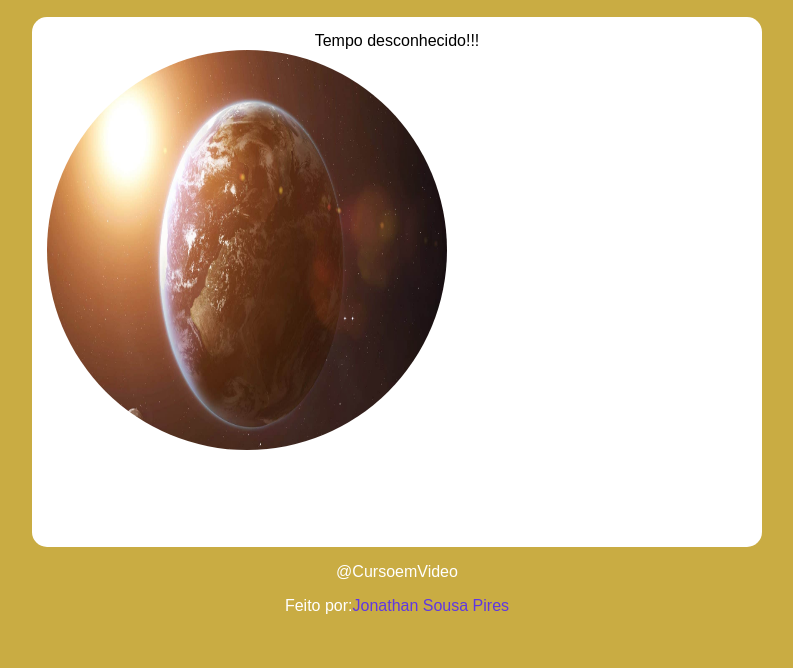
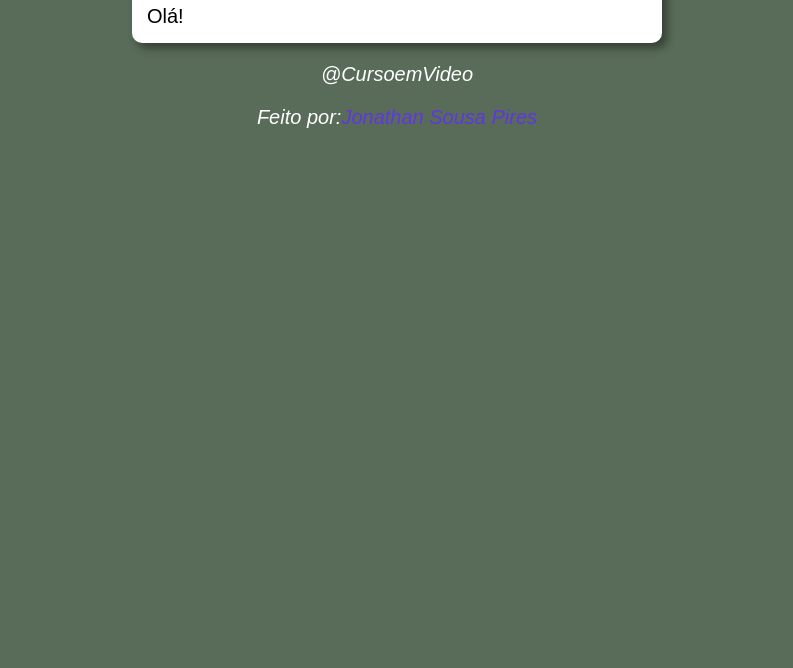
Before and after one commit to JhonSP13/JavaScript, a plain HTML site: page ex014/index.html in a window 1280 px wide. Shown: the part 132-800 px from the top of the page, without its empty margins (243-1036 px from the left). Drawn offline with Linux system fonts and the light colour scheme.

Commit message:
correções

```diff
--- a/ex014/index.html
+++ b/ex014/index.html
@@ -12,8 +12,10 @@
     </header>
     <section>
         <div>
-            Tempo desconhecido!!!
-            <img src="imagens/perielio-terra-1920x1080.jpg" alt="Planeta">
+            Testando...
+        </div>
+        <div>
+            Olá!
         </div>
     </section>
     <footer>
--- a/ex014/style.css
+++ b/ex014/style.css
@@ -1,39 +1,28 @@
 @charset "UTF-8";
 
 body {
-    font-family: Arial, Helvetica, sans-serif;
-    background-color: rgb(201, 172, 67);
+    background-color: rgb(89, 108, 89);
+    font: normal 15pt Arial;
 }
 
 header {
     color: white;
-    font-size: 30px;
     text-align: center;
 }
 
-div {
+section {
     background-color: white;
-    width: 700px;
-    height: 500px;
+    border-radius: 10px;
+    padding: 15px;
+    width: 500px;
     margin: auto;
-    border-radius: 15px;
-    padding: 15px;
-    text-align: center;
-}
-
-div>img {
-    width: 400px;
-    height: 400px;
-    border-radius: 50%;
-    background-size: cover;
-    background-attachment: fixed;
-    display: block flow-root;
-
+    box-shadow: 5px 5px 10px rgba(0, 0, 0, 0.435);
 }
 
 footer {
+    color: white;
     text-align: center;
-    color: white;
+    font-style: italic;
     text-decoration: none;
 }
 
```
